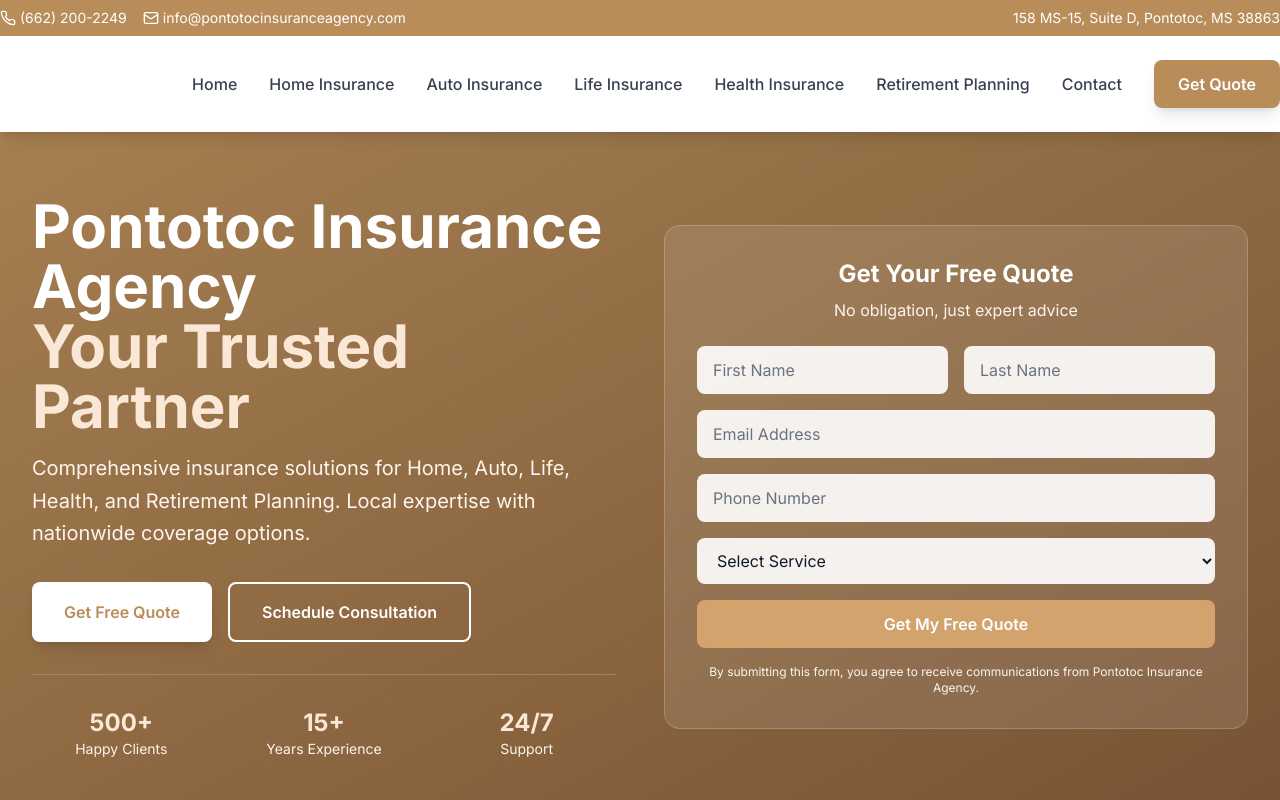
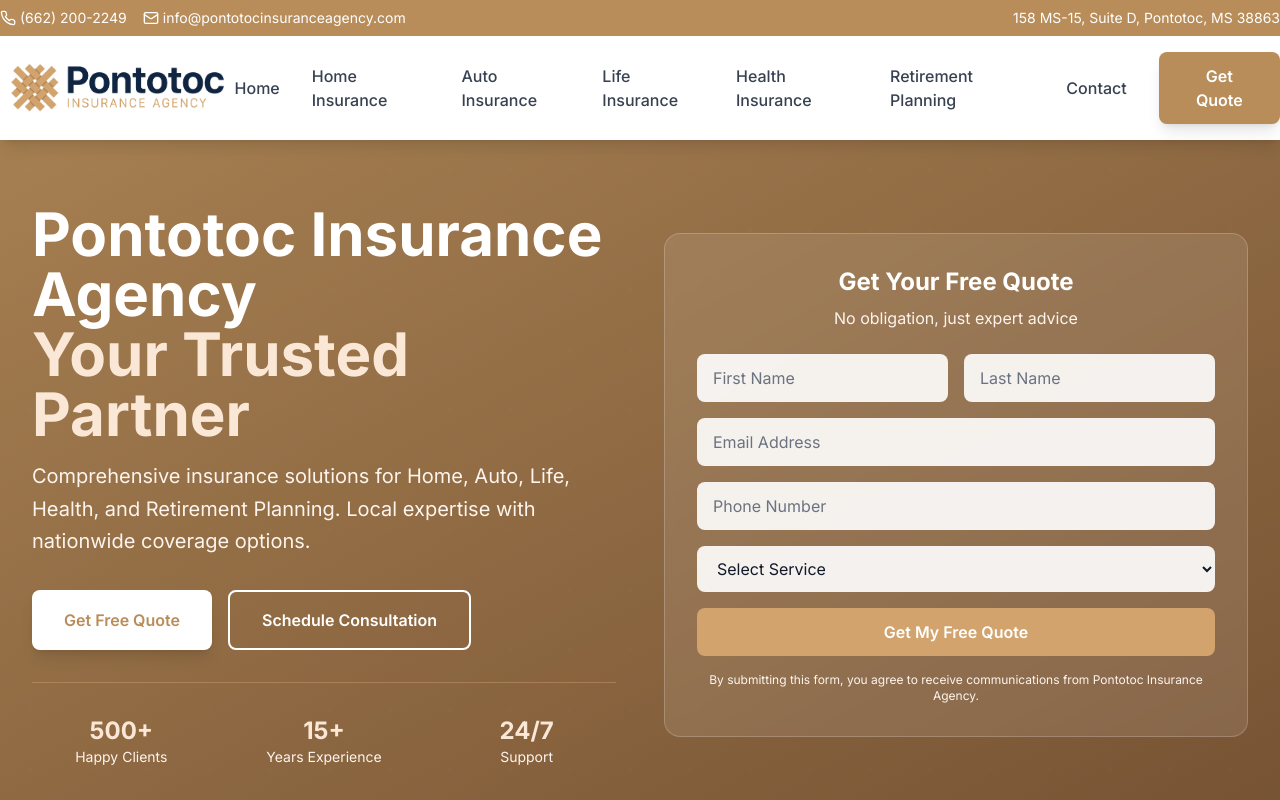
Before and after one commit to Aurex-Agency/Pontotocinsurance, a Next.js app: page / in a window 1280 px wide. Shown: the top 800 px of the page. Built offline with nearby package versions, Linux system fonts and the light colour scheme.

Commit message:
Fix header logo display issue
- Changed from fill prop to explicit width/height
- Updated Image component to use width=200 height=64
- Added proper className for sizing (h-16 w-auto)
- Logo should now be visible in header

```diff
--- a/components/Header.tsx
+++ b/components/Header.tsx
@@ -46,15 +46,14 @@
         <div className="flex justify-between items-center py-4">
           {/* Logo */}
           <Link href="/" className="flex items-center">
-            <div className="relative h-16 w-auto">
-              <Image
-                src="/pia_logo.png"
-                alt="Pontotoc Insurance Agency"
-                fill
-                className="object-contain"
-                priority
-              />
-            </div>
+            <Image
+              src="/pia_logo.png"
+              alt="Pontotoc Insurance Agency"
+              width={200}
+              height={64}
+              className="h-16 w-auto object-contain"
+              priority
+            />
           </Link>
 
           {/* Desktop Navigation */}
```
